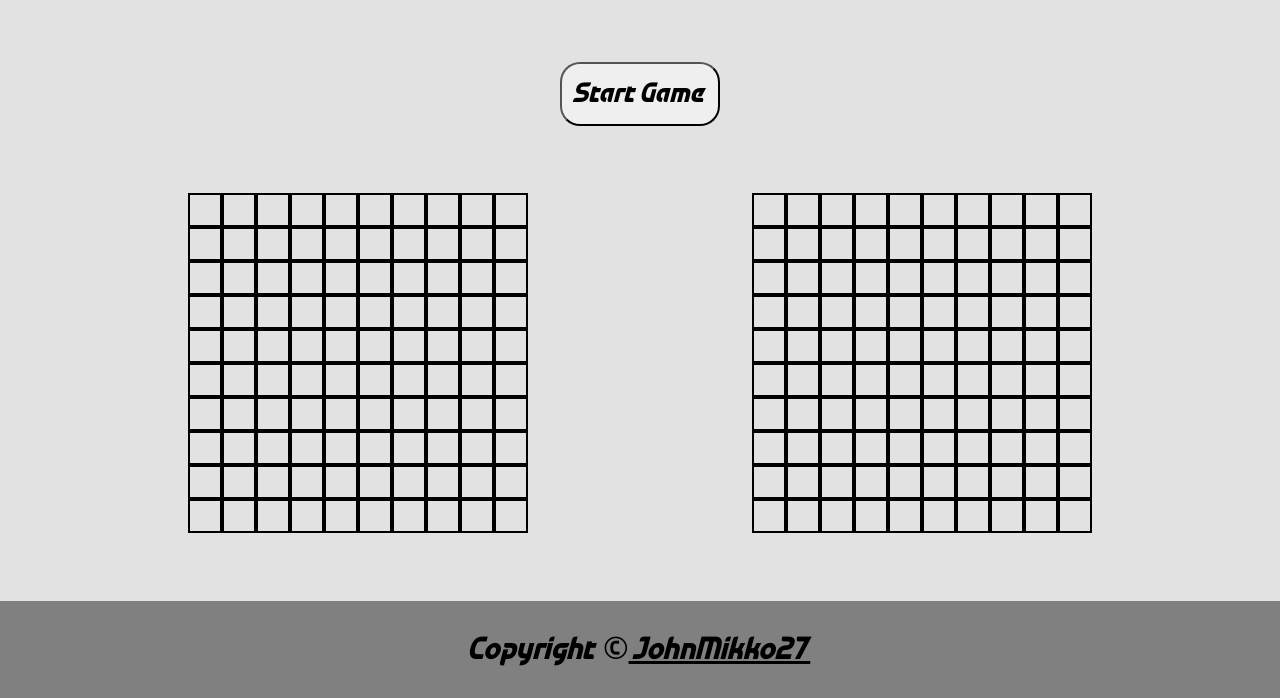
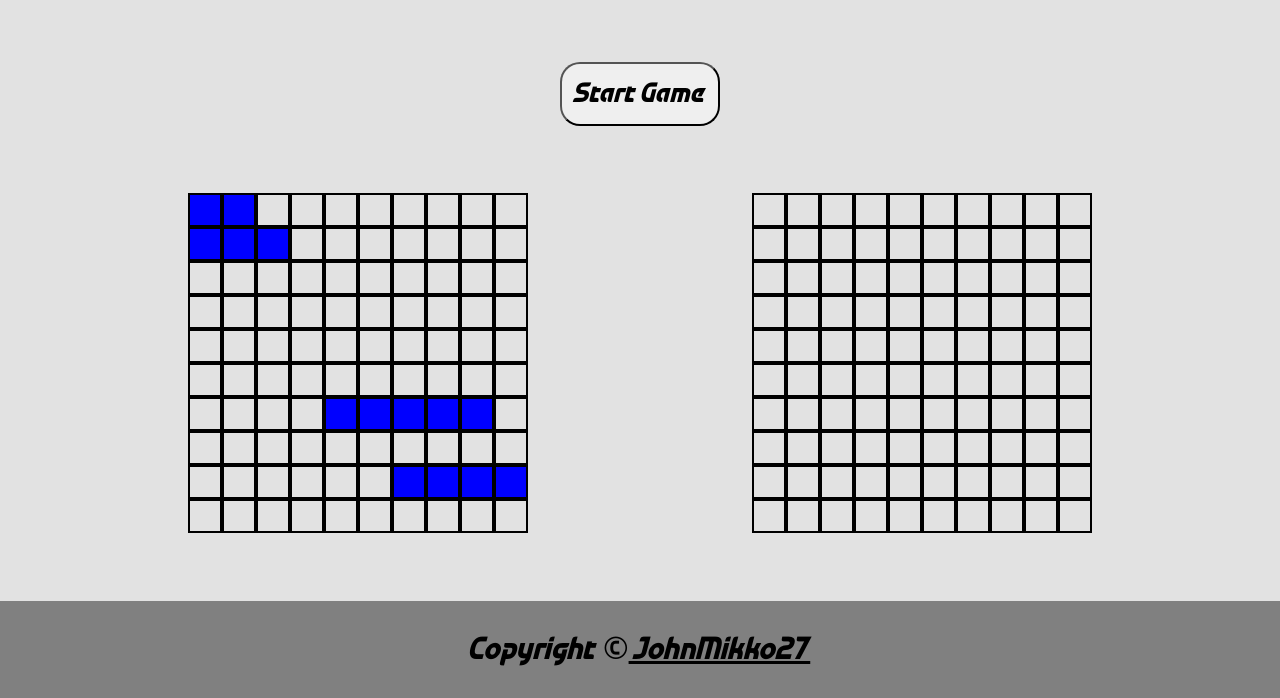
Before and after one commit to JohnMikko27/battleship, a website built with webpack: page src/index.html in a window 1280 px wide. Shown: the part 102-800 px from the top of the page. Built offline with nearby package versions, Linux system fonts and the light colour scheme.

Commit message:
Add styling to ship part

```diff
--- a/package.json
+++ b/package.json
@@ -6,7 +6,8 @@
   "scripts": {
     "watch": "webpack --watch",
     "build": "webpack",
-    "test": "jest"
+    "test": "jest",
+    "push-ghpages": "git subtree push --prefix dist origin gh-pages"
   },
   "keywords": [],
   "author": "",
--- a/src/index.js
+++ b/src/index.js
@@ -1,4 +1,5 @@
 import Game from "./modules/game";
+import "./styles.css";
 
 window.addEventListener("load", () => {
   Game.createNewGame();
--- a/src/modules/ui.js
+++ b/src/modules/ui.js
@@ -17,6 +17,8 @@ const displayPlayerGameboard = (player, gameboard) => {
       cell.dataset.column = columnNum;
 
       if (gameboard.getGameboard()[i][j] === "x") cell.classList.add("hit");
+      // if not ai then add a style to ship parts
+      if (player.getPlayerName() !== "ai" && gameboard.getGameboard()[i][j] === "o") cell.classList.add("ship-part");
       // else if (gameboard.getGameboard()[i][j] === "o") cell.textContent = "o";
       else if (gameboard.getGameboard()[i][j] === "m") cell.classList.add("miss");
       cell.classList.add("cell");
--- a/src/styles.css
+++ b/src/styles.css
@@ -84,6 +84,10 @@ body {
   background-color: green;
 }
 
+.ship-part {
+  background-color: blue;
+}
+
 a {
   color: inherit;
 }
```
Also changed, not shown: dist/ff13a3964ea1685bd362.otf (added), dist/main.js.
